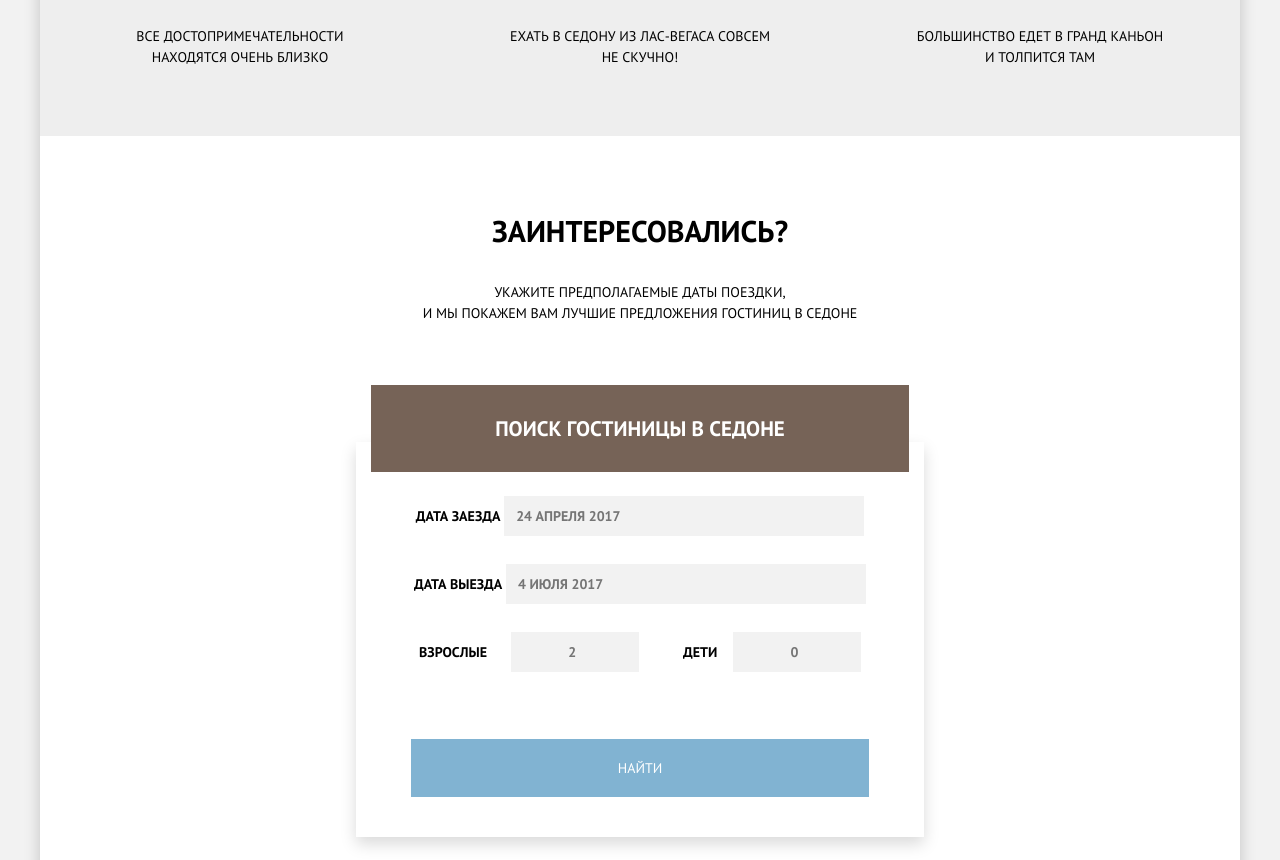
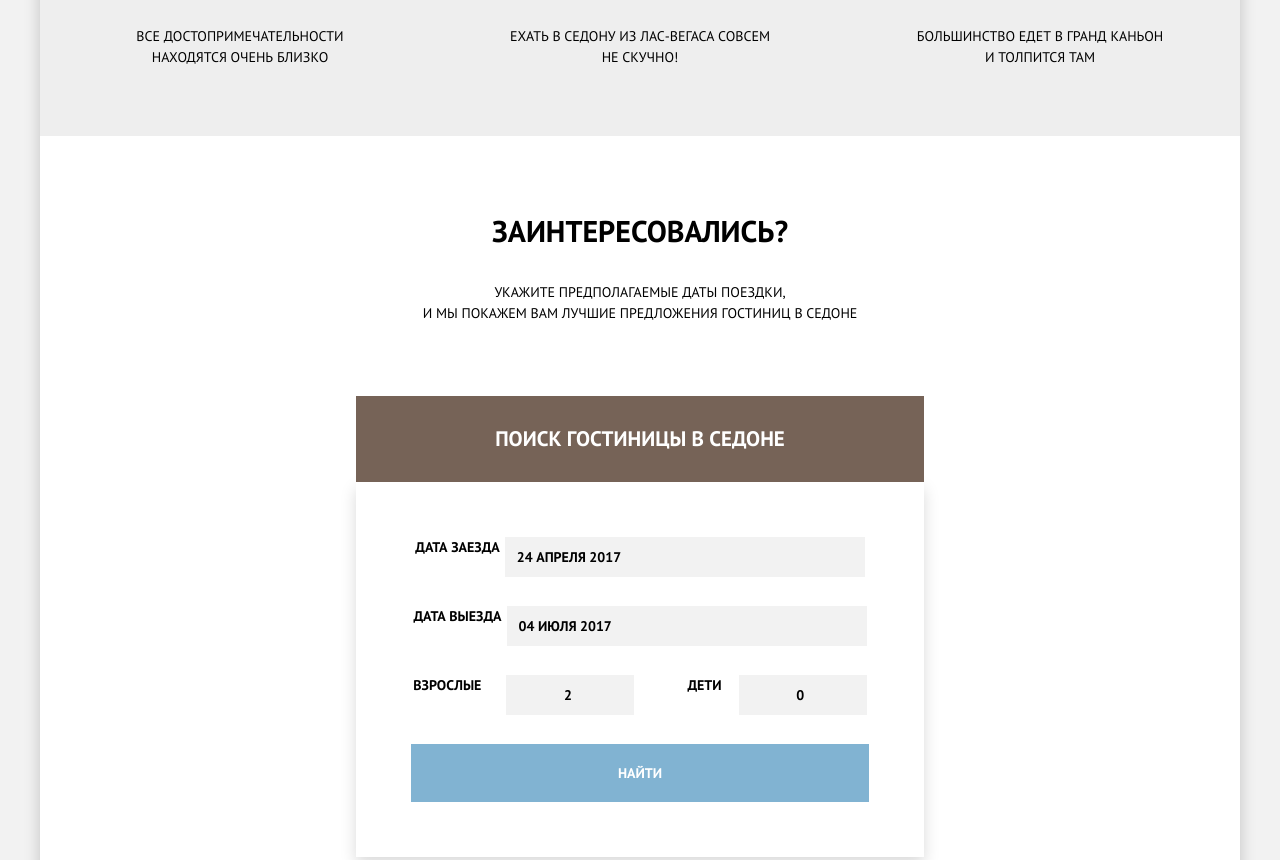
Before and after one commit to Ve-li-ar/1452523-sedona-29, a plain HTML site: page index.html in a window 1280 px wide. Shown: the part 1818-2678 px from the top of the page. Drawn offline with Linux system fonts and the light colour scheme; grey boxes are pictures that could not be loaded.

Commit message:
Поправила форму. Узнать про центрирование лейбла

```diff
--- a/css/style.css
+++ b/css/style.css
@@ -309,7 +309,7 @@ ul {
   flex-direction: column;
   align-items: center;
   text-align: center;
-  padding: 58px 382px 78px 382px;
+  padding: 58px 382px 58px 382px;
 }
 
 .question {
@@ -321,13 +321,18 @@ ul {
   font-size: 21px;
   line-height: 26px;
   font-weight: 700;
+  text-transform: uppercase;
   justify-items: center;
-  padding: 30px 124px;
+  padding: 30px 125px;
   margin: 0;
   min-width: 568px;
   min-height: 86px;
+  text-transform: uppercase;
+  outline: none;
+  border: none;
 }
 
+/*форма*/
 .appointment-form {
   display: flex;
   flex-direction: column;
@@ -336,8 +341,8 @@ ul {
   box-shadow: 0px 7px 15px var(--form-shadow);
   margin: 0 auto;
   width: 568px;
-  height: 395px;
   color: var(--basic-2);
+  padding: 55px 0;
 }
 
 .form-search {
@@ -346,55 +351,64 @@ ul {
   align-items: center;
 }
 
-.form-people {
+.form-cell {
   display: flex;
-  width: 442px;
-  height: 40px;
   justify-content: space-between;
-}
-/*форма*/
-.appointment-date {
-  color: var(--basic-2);
-  position: relative;
+  padding-bottom: 29px;
 }
 
-.appointment-item label,
-.appointment-item input {
+.form-cell label,
+.form-cell input {
   font-weight: 700;
   text-transform: uppercase;
   border: none;
 }
 
-.appointment-item input {
+.form-cell label {
+  padding-right: 5px;
+}
+
+/*
+.data-people {
+  align-items: center;
+}
+*/
+
+.form-cell input {
   background-color: var(--field-grey);
   padding-left: 12px;
+}
+
+.form-cell input:hover {
+  background-color: var(--field-hover-grey);
+}
+
+.form-cell input::placeholder {
   color: var(--basic-2);
 }
 
-.appointment-item label + input::before {
-  content: "";
-  position: absolute;
-  background-image: url(../img/calendar.svg);
-  width: 21px;
-  height: 23px;
-  order: 1;
-}
-
-.appointment-item input:hover {
-  background-color: var(--field-hover-grey);
-}
-
-.appointment-item input:focus {
+.form-cell input:focus {
   outline: 2px solid var(--line-grey);
   background-color: transparent;
 }
 
-.appointment-item-common input {
+.form-cell-common input {
   width: 346px;
   height: 38px;
 }
 
-.appointment-item-people input {
+.form-cell-people {
+  display: flex;
+  justify-content: space-between;
+  padding-right: 53px;
+  margin: 0;
+}
+
+.form-cell-people:last-child {
+  padding-right: 0;
+}
+
+.form-cell-people input {
   width: 114px;
   height: 38px;
   text-align: center;
@@ -418,6 +432,7 @@ ul {
   outline: none;
   width: 458px;
   height: 58px;
+  font-weight: 700;
 }
 
 .button-search:hover {
--- a/index.html
+++ b/index.html
@@ -167,35 +167,46 @@
       </ul>
 
 
-        <div class="text-question">
+      <div class="text-question">
           <h2 class="question">Заинтересовались?</h2>
           <p class="interesting">
             Укажите предполагаемые даты поездки, <br />
             и мы покажем вам лучшие предложения гостиниц в Седоне
           </p>
         </div>
-        <a class="search-hotel" href="#">Поиск гостиницы в Седоне</a>
+      <button class="search-hotel" >Поиск гостиницы в Седоне</button>
 
 
-        <form class="appointment-form" action="https://echo.htmlacademy.ru" method="post">
+      <form class="appointment-form" action="https://echo.htmlacademy.ru" method="post">
           <div class="form-search">
-            <p class="appointment-item appointment-item-common">
-              <label for="appointment-date">Дата заезда</label>
-              <input id="appointment-date" type="text" name="date" placeholder="24 апреля 2017" />
-            </p>
-            <p class="appointment-item appointment-item-common">
+            <div class="form-cell form-cell-common">
+              <label for="appointment-date" class="data-people">Дата заезда</label>
+                <div class="">
+                  <input id="appointment-date" type="text" name="date" placeholder="24 апреля 2017" />
+                </div>
+            </div>
+
+            <div class="form-cell form-cell-common">
               <label for="appointment-date">Дата выезда</label>
-              <input class="appointment-date" id="appointment-date-end" type="text" name="date" placeholder="4 июля 2017" />
-            </p>
-            <div class="appointment-item form-people">
-              <p class="appointment-item-people">
-                <label for="appointment-people">Взрослые</label>
-                <input class="old appointment-date" id="appointment-people" type="number" name="date" placeholder="2" />
-              </p>
-              <p class="appointment-item-people">
-                <label for="appointment-child">Дети</label>
-                <input class="child appointment-date" id="appointment-child" type="number" name="name" placeholder="0" />
-              </p>
+              <div class="">
+                <input id="appointment-date" type="number" name="date" placeholder="04 июля 2017" />
+              </div>
+            </div>
+
+            <div class="form-cell">
+              <div class="form-cell-people">
+                <label for="appointment-date">Взрослые</label>
+                <div class="old">
+                  <input id="appointment-date" type="number" name="people" placeholder="2" />
+                </div>
+              </div>
+
+              <div class="form-cell-people ">
+                <label for="appointment-date">Дети</label>
+                <div class="child">
+                   <input id="appointment-date" type="number" name="people" placeholder="0" />
+                </div>
+              </div>
             </div>
           </div>
           <button class="button-search" type="submit">Найти</button>
```
